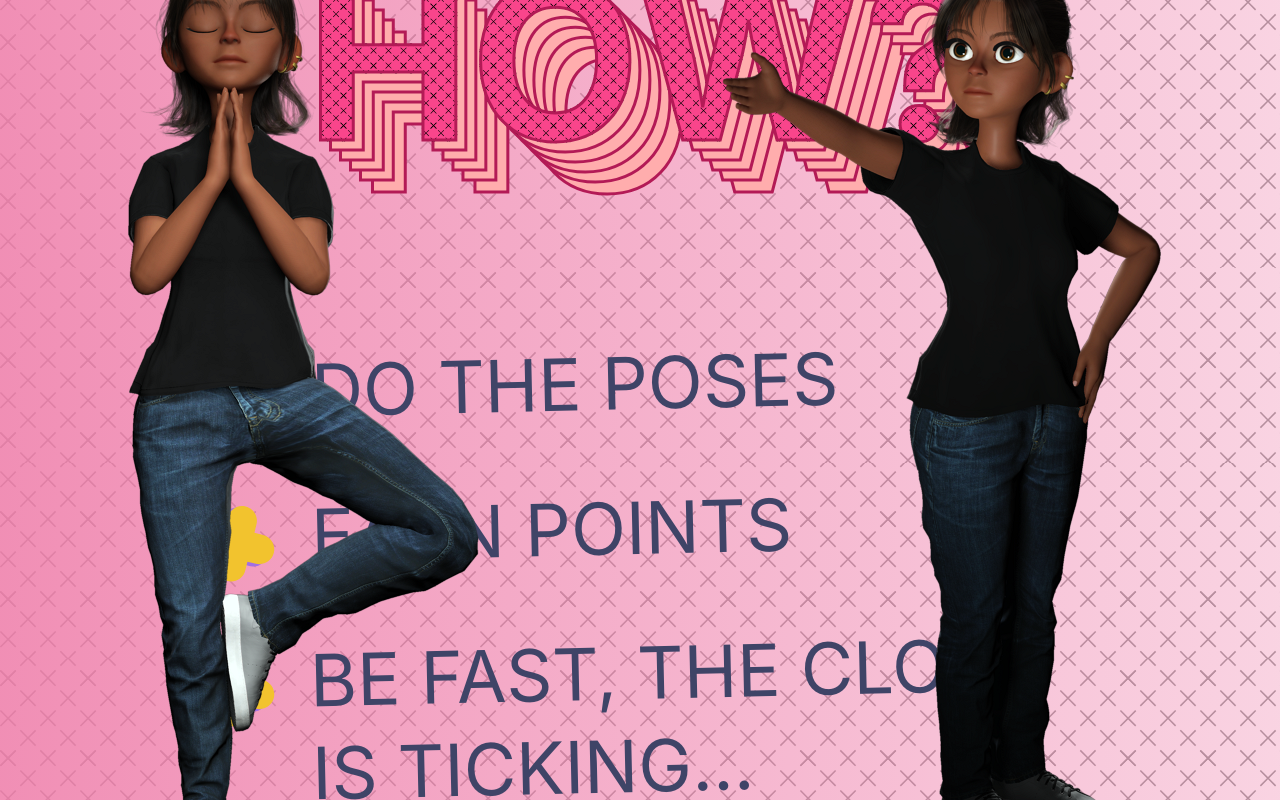
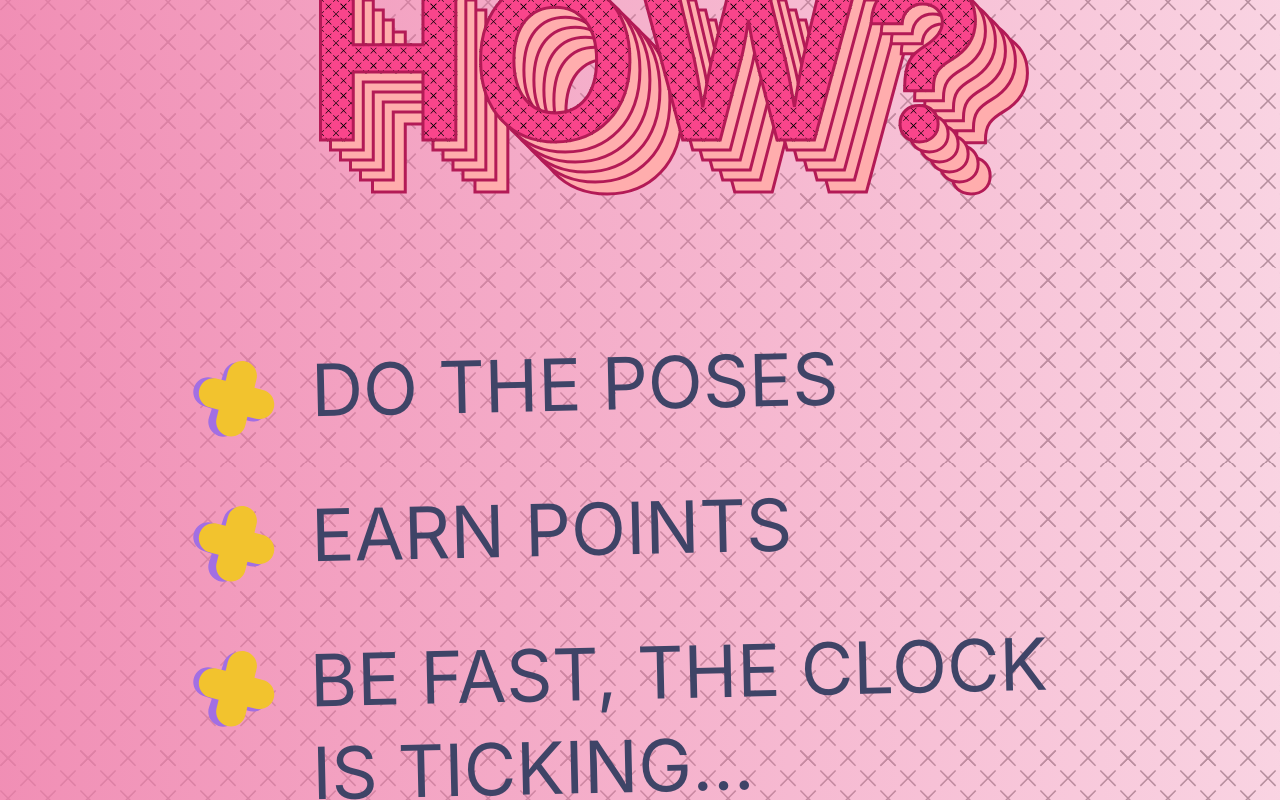
Before and after one commit to MoriTAH3110/techsum-pose-match, a React (Vite) app: page /how in a window 1280 px wide. Built offline with nearby package versions, Linux system fonts and the light colour scheme.

Commit message:
How Vertical styling

```diff
--- a/src/components/How/How.styles.tsx
+++ b/src/components/How/How.styles.tsx
@@ -20,8 +20,10 @@
   top: -40px;
   left: 20px;
 `
-export const Img = styled.img<{$left?: number, $right?: number}>`
+export const Img = styled.img<{$left?: number, $right?: number, $top?: number, $imgWidth?: number}>`
   position: absolute;
   ${({$left})=> $left ? `left: ${$left}px;` : ""}
   ${({$right})=> $right ? `right: ${$right}px;` : ""}
+  ${({$top})=> $top ? `top: ${$top}px;` : ""}
+  ${({$imgWidth})=> $imgWidth ? `width: ${$imgWidth}px;` : ""}
 `
--- a/src/components/How/How.tsx
+++ b/src/components/How/How.tsx
@@ -16,8 +16,8 @@
         <li><LiText> Earn points</LiText></li>
         <li><LiText> Be fast, the clock <br/> is ticking...</LiText></li>
       </Ul>
-      <Img $left={-300} src={poseImageDictionary["innerPeaceSalah"]} />
-      <Img $right={-350} src={poseImageDictionary["shooterYusuf"]} />
+      <Img $imgWidth={600} $left={-150} $top={860} src={poseImageDictionary["innerPeaceSalah"]} />
+      <Img $imgWidth={600} $right={-150} $top={860} src={poseImageDictionary["shooterYusuf"]} />
     </PatternContainer>
   )
 }
```
